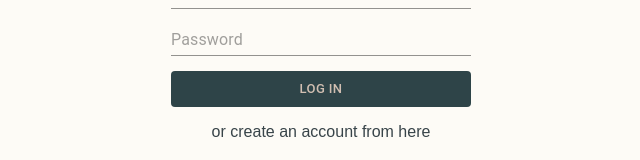
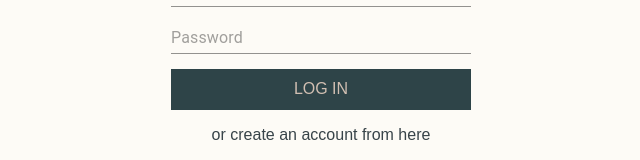
Before and after one commit to Rinasham/DeepL-Translator-GA4, a React (Create React App) app in the folder client/: page /authentication/login in a window 1280 px wide. Shown: the part 341-501 px from the top of the page, without its empty margins (319-959 px from the left). Built offline with nearby package versions, Linux system fonts and the light colour scheme; a web font is replaced by a local one.

Commit message:
[add] PrimaryButton

```diff
--- /dev/null
+++ b/client/src/components/atoms/Buttons.module.css
@@ -0,0 +1,10 @@
+.button {
+  width: 100%;
+  padding: 0.7em !important;
+  background-color: var(--DARK_GREEN) !important;
+  color: var(--ASH_BEIGE) !important;
+}
+
+.button:hover {
+  background-color: var(--DARK_BLUE);
+}
--- /dev/null
+++ b/client/src/components/atoms/Buttons.tsx
@@ -0,0 +1,15 @@
+import styles from "./Buttons.module.css";
+
+type PrimaryButtonProps = {
+  onClickFunc: () => void;
+  text: string;
+};
+
+export const PrimaryButton = (props: PrimaryButtonProps) => {
+  const { onClickFunc, text } = props;
+  return (
+    <button onClick={onClickFunc} className={styles.button}>
+      {text}
+    </button>
+  );
+};
--- a/client/src/components/pages/registration/Authentication.tsx
+++ b/client/src/components/pages/registration/Authentication.tsx
@@ -1,7 +1,8 @@
 import React from "react";
 import styles from "./Registration.module.css";
-import { Button, Input } from "@mui/material";
+import { Input } from "@mui/material";
 import { useRegister } from "../../../hooks/useRegister";
+import { PrimaryButton } from "../../atoms/Buttons";
 
 export const Authentication: React.FC = () => {
   const {
@@ -45,17 +46,9 @@ export const Authentication: React.FC = () => {
         )}
 
         {authMode === "signup" ? (
-          <Button
-            className={styles.button}
-            size="small"
-            onClick={onClickSignUp}
-          >
-            SIGN UP
-          </Button>
+          <PrimaryButton text="SIGN UP" onClickFunc={onClickSignUp} />
         ) : (
-          <Button className={styles.button} size="small" onClick={onClickLogin}>
-            LOG IN
-          </Button>
+          <PrimaryButton text="LOG IN" onClickFunc={onClickLogin} />
         )}
       </div>
       <p className={styles.changeMode} onClick={changeMode}>
--- a/client/src/components/pages/registration/Logout.tsx
+++ b/client/src/components/pages/registration/Logout.tsx
@@ -1,5 +1,6 @@
 import { useCookies } from "react-cookie";
 import { useNavigate } from "react-router";
+import { PrimaryButton } from "../../atoms/Buttons";
 import styles from "./Registration.module.css";
 
 export const Logout = () => {
@@ -17,9 +18,7 @@ export const Logout = () => {
     <div className={styles.wrapper}>
       <div className={styles.container}>
         <h2 style={{ textAlign: "center" }}>YOU WANT TO LOGOUT?</h2>
-        <button onClick={onClickLogout} className={styles.button}>
-          YES
-        </button>
+        <PrimaryButton text="YES" onClickFunc={onClickLogout} />
       </div>
     </div>
   );
--- a/client/src/components/pages/registration/Registration.module.css
+++ b/client/src/components/pages/registration/Registration.module.css
@@ -18,17 +18,6 @@
   margin-bottom: 5%;
 }
 
-.button {
-  width: 100%;
-  padding: 0.5em !important;
-  background-color: var(--DARK_GREEN) !important;
-  color: var(--ASH_BEIGE) !important;
-}
-
-.button:hover {
-  background-color: var(--DARK_BLUE);
-}
-
 .errorMessage {
   color: var(--DARK_RED);
   margin: 2%;
```
